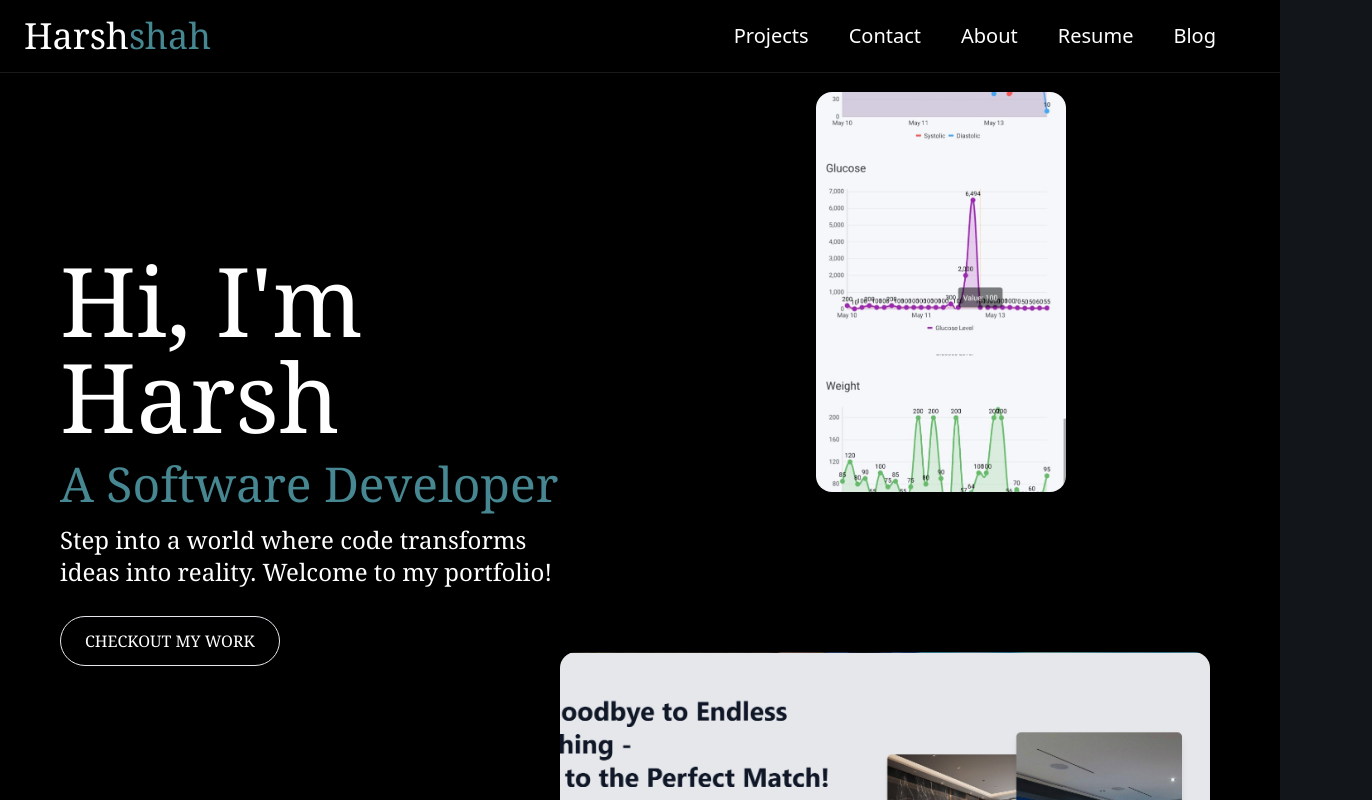
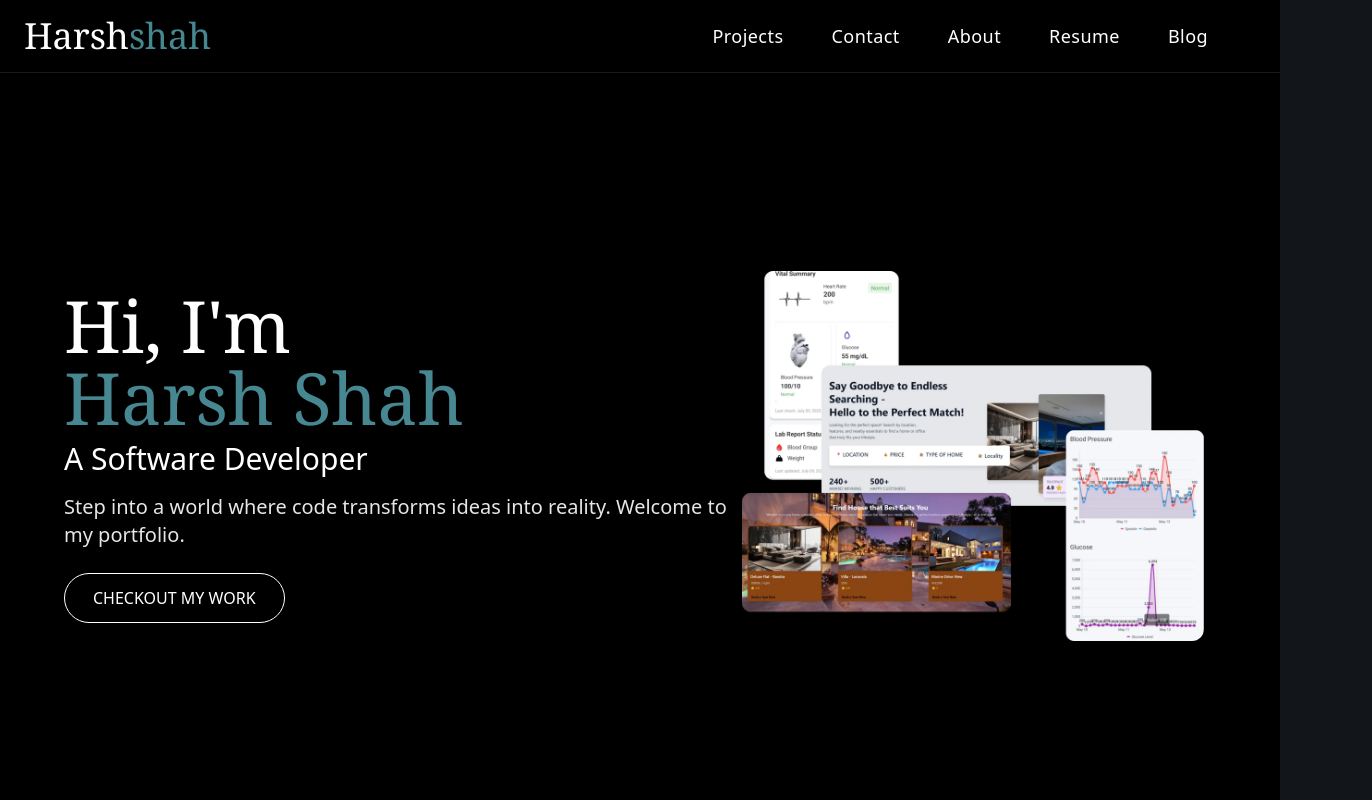
Before and after one commit to harshshah-2023/harsh-shah-portfolio, a React app: page / in a window 1280 px wide. Shown: the top 800 px of the page, 1372 px wide, since content can reach past the window. Built offline with nearby package versions, Linux system fonts and the light colour scheme; the HTML template or start-up script is replaced by a standard one.

Commit message:
Updated homepage hero section with heroMain.webp

```diff
--- a/src/Components/Navbar.jsx
+++ b/src/Components/Navbar.jsx
@@ -6,46 +6,78 @@ const Navbar = () => {
   const [open, setOpen] = useState(false);
 
   return (
-    <nav className="fixed top-0 left-0 w-full z-50 py-4 px-6
-                    text-white flex items-center justify-between
-                    backdrop-blur-md bg-black/40 border-b border-white/10">
+    <>
+      {/* ================= TOP NAV ================= */}
+      <nav className="fixed top-0 left-0 w-full z-50 flex items-center justify-between
+                      py-4 px-6 text-white backdrop-blur-xl bg-black/30 border-b border-white/10">
 
         {/* LOGO */}
-      <Link to="/">
+        <Link to="/" onClick={() => setOpen(false)}>
           <h1 className="text-4xl font-serif cursor-pointer">
             Harsh<span className="text-[rgb(70,135,145)]">shah</span>
           </h1>
         </Link>
 
-      {/* ================= DESKTOP MENU ================= */}
-      <div className="hidden md:flex pr-10 space-x-10 text-xl font-medium">
-        <Link to='/Projects' className="hover:text-[rgb(70,135,145)]">Projects</Link>
-        <Link to='/Contact' className="hover:text-[rgb(70,135,145)]">Contact</Link>
-        <Link to='/About' className="hover:text-[rgb(70,135,145)]">About</Link>
-        <Link to='/Resume' className="hover:text-[rgb(70,135,145)]">Resume</Link>
-        <Link to='/Blog' className="hover:text-[rgb(70,135,145)]">Blog</Link>
+        {/* DESKTOP MENU */}
+        <div className="hidden md:flex pr-12 space-x-12 text-lg font-medium tracking-wide">
+          {["Projects","Contact","About","Resume","Blog"].map((item,i)=>(
+            <Link
+              key={i}
+              to={`/${item}`}
+              className="hover:text-[rgb(70,135,145)] transition"
+            >{item}</Link>
+          ))}
         </div>
 
-      {/* ================= MOBILE MENU ICON ================= */}
-      <div className="md:hidden cursor-pointer" onClick={() => setOpen(!open)}>
-        {open ? <X size={28}/> : <Menu size={28}/>}
+        {/* MOBILE MENU ICON */}
+        <button
+          className="md:hidden p-2 text-white hover:scale-110 transition"
+          onClick={() => setOpen(true)}
+        >
+          <Menu size={32}/>
+        </button>
+      </nav>
+
+      {/* ================= PREMIUM FULLSCREEN MOBILE NAV ================= */}
+      {open && (
+        <div className="fixed inset-0 z-50 flex items-center justify-center
+                        bg-black/80 backdrop-blur-xl animate-fadeIn">
+
+          {/* Close */}
+          <button
+            onClick={() => setOpen(false)}
+            className="absolute top-6 right-6 text-gray-300 hover:text-[rgb(70,135,145)] transition"
+          ><X size={34}/></button>
+
+          {/* Center Menu */}
+          <div className="text-center space-y-8">
+            {["Projects","Contact","About","Resume","Blog"].map((page,i)=>(
+              <Link
+                key={i}
+                to={`/${page}`}
+                onClick={() => setOpen(false)}
+                className="block text-3xl font-light text-gray-200 tracking-wide
+                           hover:text-[rgb(70,135,145)] hover:scale-110 transition duration-300"
+              >
+                {page}
+              </Link>
+            ))}
+
+            {/* CTA */}
+            <Link
+              to="/Contact"
+              onClick={() => setOpen(false)}
+              className="inline-block mt-6 px-8 py-3 rounded-full border border-[rgb(70,135,145)]
+                         hover:bg-[rgb(70,135,145)] hover:text-black text-gray-200
+                         shadow-[0_0_25px_rgba(70,135,145,0.5)]
+                         transition-all duration-300"
+            >
+              Hire Me 🚀
+            </Link>
           </div>
-
-      {/* ================= MOBILE SLIDE NAV ================= */}
-      <div className={`
-        fixed top-0 right-0 h-full w-64 bg-black/90 backdrop-blur-lg
-        border-l border-white/10 p-8 pt-20 flex flex-col space-y-6 text-xl
-        transform transition-all duration-300 md:hidden
-        ${open ? "translate-x-0" : "translate-x-full"}
-      `}>
-        <Link to='/Projects'   onClick={() => setOpen(false)} className="hover:text-[rgb(70,135,145)]">Projects</Link>
-        <Link to='/Contact' onClick={() => setOpen(false)} className="hover:text-[rgb(70,135,145)]">Contact</Link>
-        <Link to='/About'   onClick={() => setOpen(false)} className="hover:text-[rgb(70,135,145)]">About</Link>
-        <Link to='/Resume'  onClick={() => setOpen(false)} className="hover:text-[rgb(70,135,145)]">Resume</Link>
-        <Link to='/Blog'    onClick={() => setOpen(false)} className="hover:text-[rgb(70,135,145)]">Blog</Link>
         </div>
-
-    </nav>
+      )}
+    </>
   );
 };
 
--- a/src/Pages/Home.jsx
+++ b/src/Pages/Home.jsx
@@ -1,82 +1,59 @@
-import React from 'react'
-import DevOpsWebDevShowcase from '../Components/DevOpsWebDevShowcase';
-import QuoteSeaction from '../Components/QuoteSeaction';
-import ProjectsGallery from '../Components/ProjectGallary/ProjectsGallery';
-import Hero3DSlider from '../Components/Hero3DSlider';
-import Testimonial from '../Components/Testimonial';
-import homepageImg from "../assets/homepagesrc2.png";
-import imageOne from "../assets/imageHome1.jpeg";
-import imageTwo from "../assets/imageHome2.jpeg";
+import React from "react";
+import QuoteSeaction from "../Components/QuoteSeaction";
+import DevOpsWebDevShowcase from "../Components/DevOpsWebDevShowcase";
+import Testimonial from "../Components/Testimonial";
+import heroMain from "../assets/heMainpic1.webp";
 import { Link } from "react-router-dom";
-
 
 const Home = () => {
   return (
-    <div className='flex flex-col'>
+    <div className="flex flex-col">
 
-      {/* ========== HERO ========== */}
-      <div className='relative w-full min-h-screen flex flex-col lg:flex-row mt-20 mx-4 lg:mx-10 text-white font-serif'>
+      {/* ================= HERO ================= */}
+      <section className="w-full min-h-screen px-6 lg:px-16 pt-28 flex flex-col lg:flex-row items-center justify-between text-white">
 
-        {/* LEFT TEXT AREA */}
-        <div className='w-full lg:w-[850px] flex-col inline-block pt-24 lg:pt-36 mt-5 lg:ml-5 text-center lg:text-left'>
-          <p className='text-5xl md:text-6xl lg:text-8xl py-2'>Hi, I'm Harsh</p>
-          <p className='text-2xl md:text-4xl lg:text-5xl py-2 font-light text-[rgb(70,135,145)]'>A Software Developer</p>
-          <p className='text-lg md:text-2xl font-extralight py-2 max-w-xl mx-auto lg:mx-0'>
-            Step into a world where code transforms ideas into reality. Welcome to my portfolio!
+        {/* LEFT TEXT */}
+        <div className="max-w-2xl text-center lg:text-left">
+          <h1 className="text-5xl md:text-6xl lg:text-7xl font-serif leading-tight">
+            Hi, I'm <br />
+            <span className="text-[rgb(70,135,145)]">Harsh Shah</span>
+          </h1>
+
+          <p className="text-2xl md:text-3xl font-light mt-2">
+            A Software Developer
           </p>
-          <Link to="/projects">
-  <button className='mt-5 px-6 py-3 border rounded-full hover:bg-[rgb(70,135,145)] transition'>
-    CHECKOUT MY WORK
-  </button>
-</Link>
 
+          <p className="text-lg md:text-xl font-extralight mt-4 opacity-90">
+            Step into a world where code transforms ideas into reality.
+            Welcome to my portfolio.
+          </p>
+
+          <Link to="/Projects">
+            <button className="mt-6 px-7 py-3 border border-white rounded-full
+              hover:bg-[rgb(70,135,145)] hover:border-none hover:text-black transition">
+              CHECKOUT MY WORK
+            </button>
+          </Link>
         </div>
 
-        {/* RIGHT IMAGE COLLAGE — Hidden on mobile */}
-        <div className='hidden md:flex justify-center lg:justify-end w-full mt-10 lg:mt-0'>
-
-          {/* RESPONSIVE SCALE — Desktop layout stays identical */}
-          <div className="
-            relative origin-top-left
-            scale-[0.55] sm:scale-[0.65] md:scale-[0.78] lg:scale-[1]
-            transition-all duration-300
-          ">
-
-            <div className="flex flex-wrap justify-center items-center w-full h-full">
-
-              {/* Box 1 */}
-              <div className="h-[400px] w-[250px] z-30 overflow-hidden rounded-2xl mt-3">
-                <img src={imageOne} className="w-full h-full object-cover" />
-              </div>
-
-              {/* Box 2 */}
-              <div className="w-[650px] h-[360px] z-10 overflow-hidden rounded-2xl relative top-40 -left-14">
-                <img src={homepageImg} className="w-full h-full object-cover" />
-              </div>
-
-              {/* Box 3 */}
-              <div className="w-[500px] h-[200px] overflow-hidden rounded-2xl relative top-3">
-                <img src={homepageImg} className="w-full h-full object-cover" />
-              </div>
-
-              {/* Box 4 */}
-              <div className="h-[400px] w-[250px] z-30 overflow-hidden rounded-2xl relative left-14">
-                <img src={imageTwo} className="w-full h-full object-cover" />
-              </div>
-
-            </div>
-          </div>
+        {/* RIGHT HERO IMAGE */}
+        <div className="mt-10 lg:mt-0 w-full flex justify-center lg:w-[50%]">
+          <img
+            src={heroMain}
+            className="w-[95%] max-w-[900px] rounded-xl shadow-2xl drop-shadow-xl
+                      hover:scale-[1.02] transition duration-500"
+            alt="Project collage"
+          />
         </div>
 
-      </div>
+      </section>
 
-      {/* BELOW SECTIONS */}
-      <QuoteSeaction/>
-      <DevOpsWebDevShowcase/>
-      <Testimonial/>
+      {/* ================= BELOW CONTENT ================= */}
+      <QuoteSeaction />
+      <DevOpsWebDevShowcase />
 
     </div>
-  )
-}
+  );
+};
 
 export default Home;
--- a/src/Pages/Resume.jsx
+++ b/src/Pages/Resume.jsx
@@ -29,12 +29,18 @@ export default function Resume() {
         </p>
 
        <a
-          href={resumePDF}
-          download="HarshShah_Resume.pdf"
+  onClick={() => {
+    const link = document.createElement("a");
+    link.href = resumePDF;
+    link.download = "HarshShah_Resume.pdf"; // forces save dialog on mobile
+    document.body.appendChild(link);
+    link.click();
+    link.remove();
+  }}
   className="inline-flex items-center gap-3 mt-8 px-8 py-3
              text-lg font-semibold rounded-xl border border-[rgb(70,135,145)]
              hover:bg-[rgb(70,135,145)] hover:text-white shadow-[0_0_15px_rgba(70,135,145,0.4)]
-                     transition-all duration-300"
+             transition-all duration-300 cursor-pointer"
 >
   <FileDown /> Download Resume
 </a>
```
Also changed, not shown: src/assets/heMainpic1.webp (added). Lines whose indentation alone changed are shown as unchanged.
